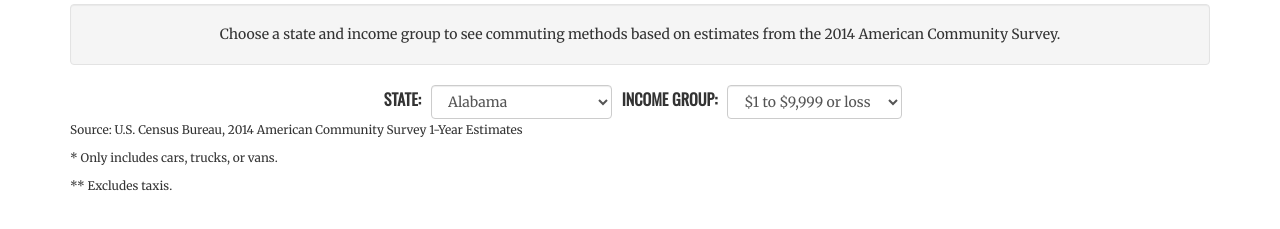
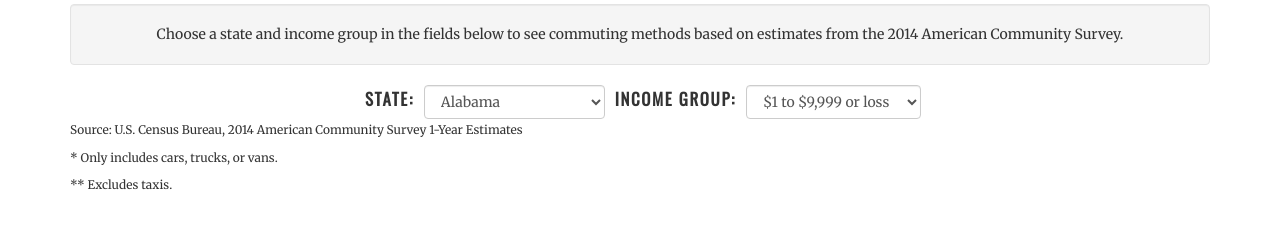
Before and after one commit to mattsedlar/DevDataProd_CourseProject, a plain HTML site: page www/index.html in a window 1280 px wide. Shown: the part 71-300 px from the top of the page. Drawn offline with nearby package versions, Linux system fonts and the light colour scheme; a script that the page names is missing.

Commit message:
Style adjustments to ggplot

```diff
--- a/sass/styles.scss
+++ b/sass/styles.scss
@@ -4,8 +4,9 @@ h1, h2, h3, label {
 }
 
 label {
-  font-size: 1.15em;
+  font-size: 1.20em;
   text-transform: uppercase;
+  letter-spacing:0.1em;
   padding: 0 6px 6px 6px;
 }
 
--- a/www/index.html
+++ b/www/index.html
@@ -12,7 +12,7 @@
   <body>
     <main class="container">
     <h1 class="text-center">Methods of Commuting by State, Income Group</h1>
-    <p class="text-center well">Choose a state and income group to see commuting methods based on estimates from the 2014 American Community Survey.</p>
+    <p class="text-center well">Choose a state and income group in the fields below to see commuting methods based on estimates from the 2014 American Community Survey.</p>
       <form class="form-inline text-center" role="form">
         <div class="form-group">
         <label>State:</label>
```
Also changed, not shown: www/styles/styles.css, 2 other files.
